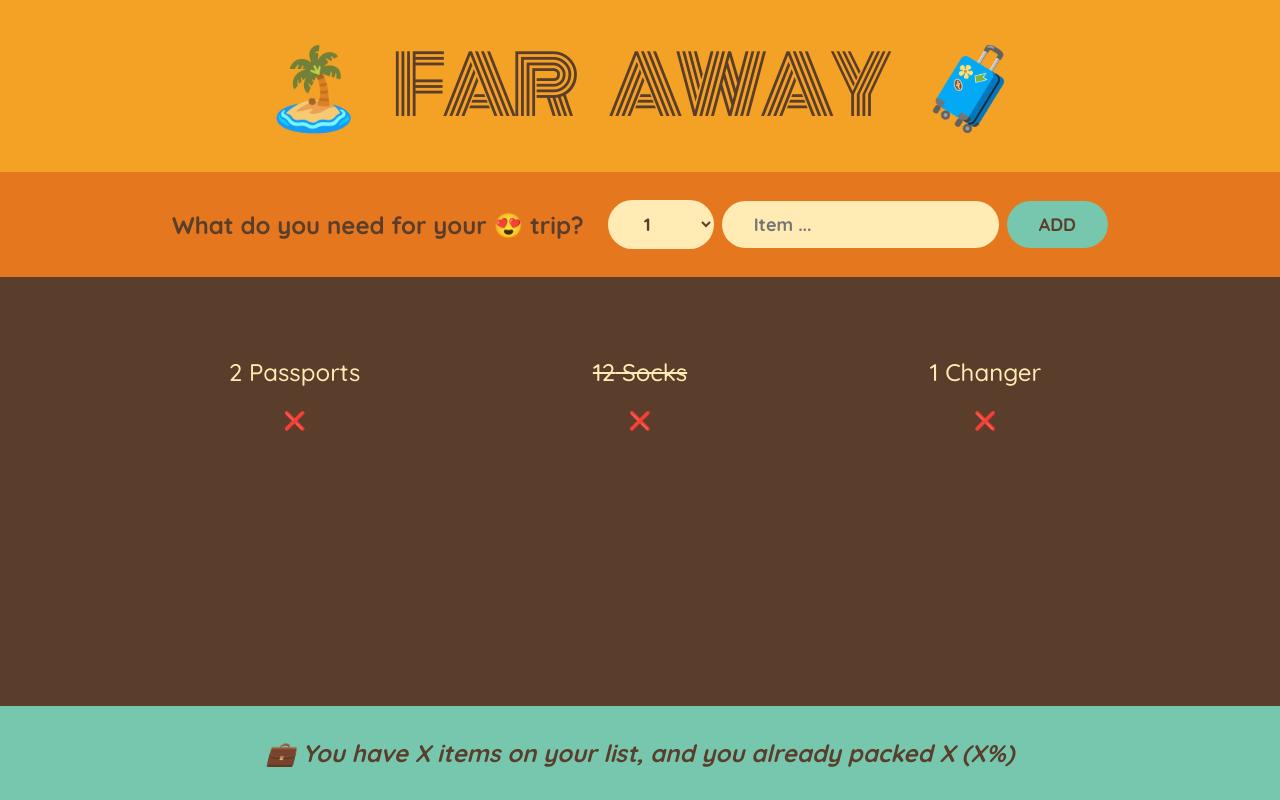
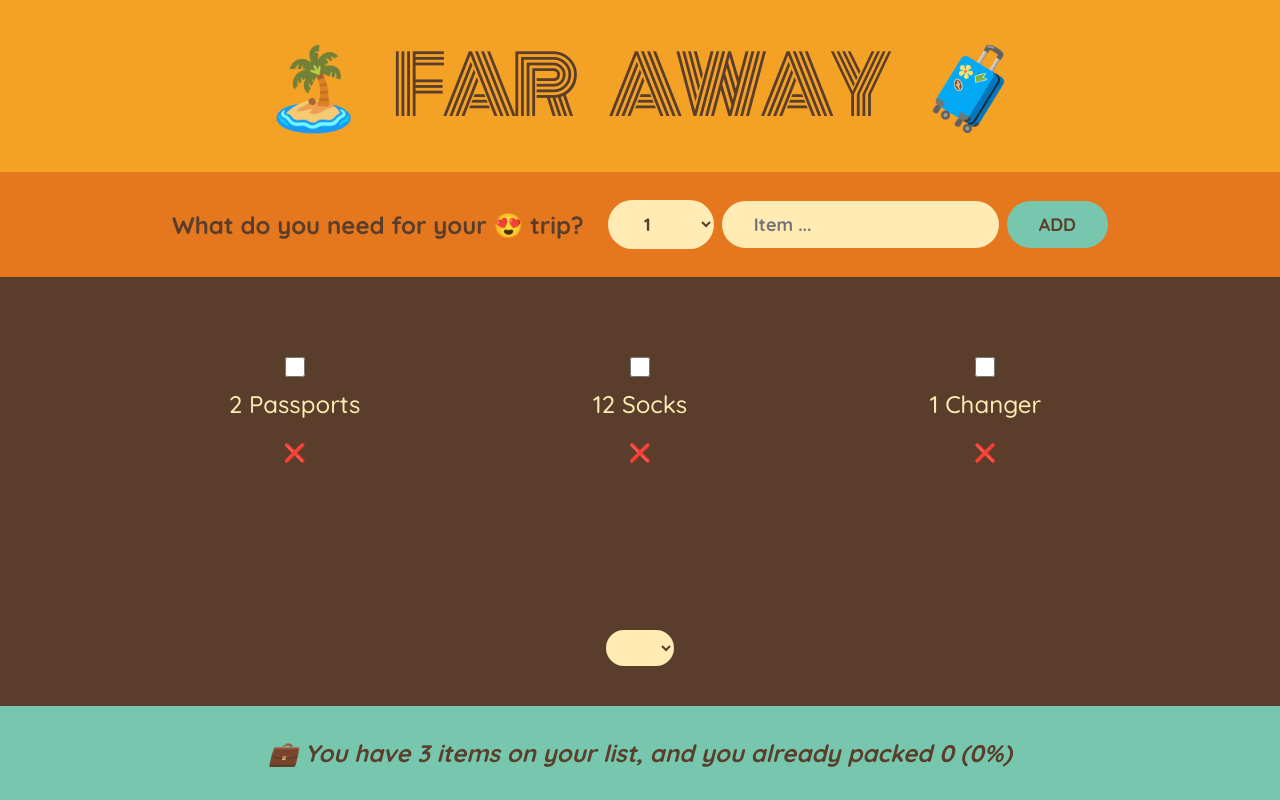
Before and after one commit to Mohammed3ohammed/Travel-list, a React (Create React App) app: page / in a window 1280 px wide. Built offline with nearby package versions, Linux system fonts and the light colour scheme.

Commit message:
Add state management for packing list with item addition, deletion, and toggle functionality

```diff
--- a/src/App.js
+++ b/src/App.js
@@ -1,22 +1,42 @@
 import { useState } from "react";
 const initialItems = [
   { id: 1, description: "Passports", quantity: 2, packed: false },
-  { id: 2, description: "Socks", quantity: 12, packed: true },
+  { id: 2, description: "Socks", quantity: 12, packed: false },
   { id: 3, description: "Changer", quantity: 1, packed: false },
 ];
 
     export default function App() {
-            const [items, setItems] = useState([]);
+            const [items, setItems] = useState(initialItems);
+
                 function handleAddItems(item) {
-                  setItems((items) => [...items, item])
+                  setItems((items) => [...items, item]);
+                }
+
+                function handleDleteItem(id) {
+                    setItems((items) => items.filter((item)=> item.id !== id));
+                }
+
+                function  handleToggleItem(id) {
+                      setItems((items) =>
+                      items.map((item) =>
+                      item.id === id ? {...item, packed: !item.packed }
+                    : item
+                    ))
                 }
 
      return (
       <div className="app">
          <Logo />
-        <Form onAddItems={handleAddItems} />
-        <PackingList items={items} />
-        <Stats />
+        <Form
+        onAddItems={handleAddItems} />
+        <PackingList
+        items={items}
+        onDeleteItem={handleDleteItem}
+        onToggleItems={handleToggleItem}
+        />
+        <Stats
+        items={items}
+        />
       </div>
     )};
 
@@ -68,32 +88,58 @@
         )
       };
 
-     function PackingList( {items} ) {
+     function PackingList( {items, onDeleteItem, onToggleItems } ) {
         return (
           <div className="list">
           <ul>
-            {initialItems.map((item) => (
-            <Item item={item}  key={item.id} />
+            {items.map((item) => (
+            <Item item={item}
+              onDeleteItem={onDeleteItem}
+              onToggleItems={onToggleItems}
+              key={item.id} />
             ))}
           </ul>
+
+            <div className="actions">
+              <select>
+                <option></option>
+                <option></option>
+                <option></option>
+              </select>
+            </div>
+
           </div>
         )
      };
 
-      function Item({ item }) {
+      function Item({ item, onDeleteItem, onToggleItems }) {
         return (
-            <li className="list li">
+              <li className="list li">
+                <input type="checkbox" value={item.packed} onChange={() => onToggleItems(item.id)} />
               <span style={item.packed ? {textDecoration: "line-through"} : {}}>{item.quantity} {item.description}</span>
-              <button className="list li button">❌</button>
+              <button className="list li button" onClick={() => onDeleteItem(item.id)}>❌</button>
             </li>
         );
       }
 
-      function Stats() {
+      function Stats({ items }) {
+        if(!items.length)
+          return (
+        <p className="stats">
+          <em>Start adding some items to your packing list 🚀</em>
+        </p>
+      );
+
+        const numItems = items.length;
+        const numPacked = items.filter((item)=>item.packed).length;
+        const percentage = Math.round((numPacked / numItems) * 100);
+
         return(
           <footer className="stats">
         <em>
-          💼 You have X items on your list, and you already packed X (X%)
+          {percentage === 100 ? "You got everything! Ready to go ✈ " :
+          `💼 You have ${numItems} items on your list, and you already packed ${numPacked} (${ percentage}%) `}
+
         </em>
         </footer>
         )
```
